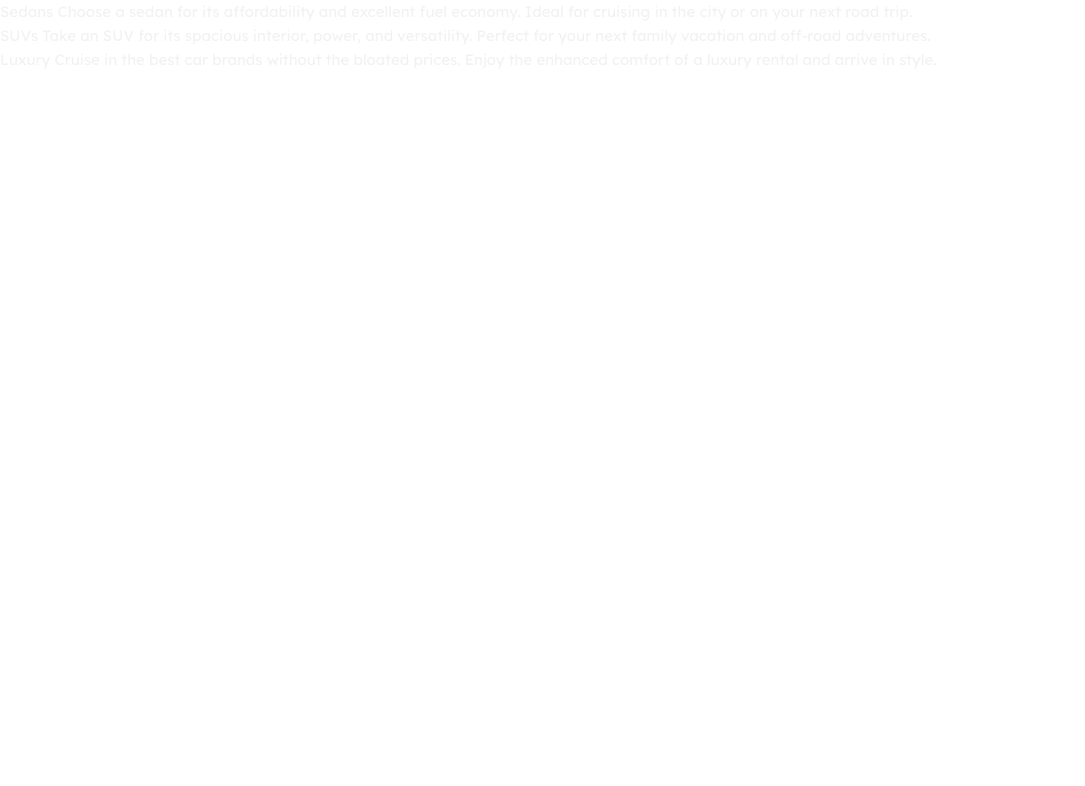
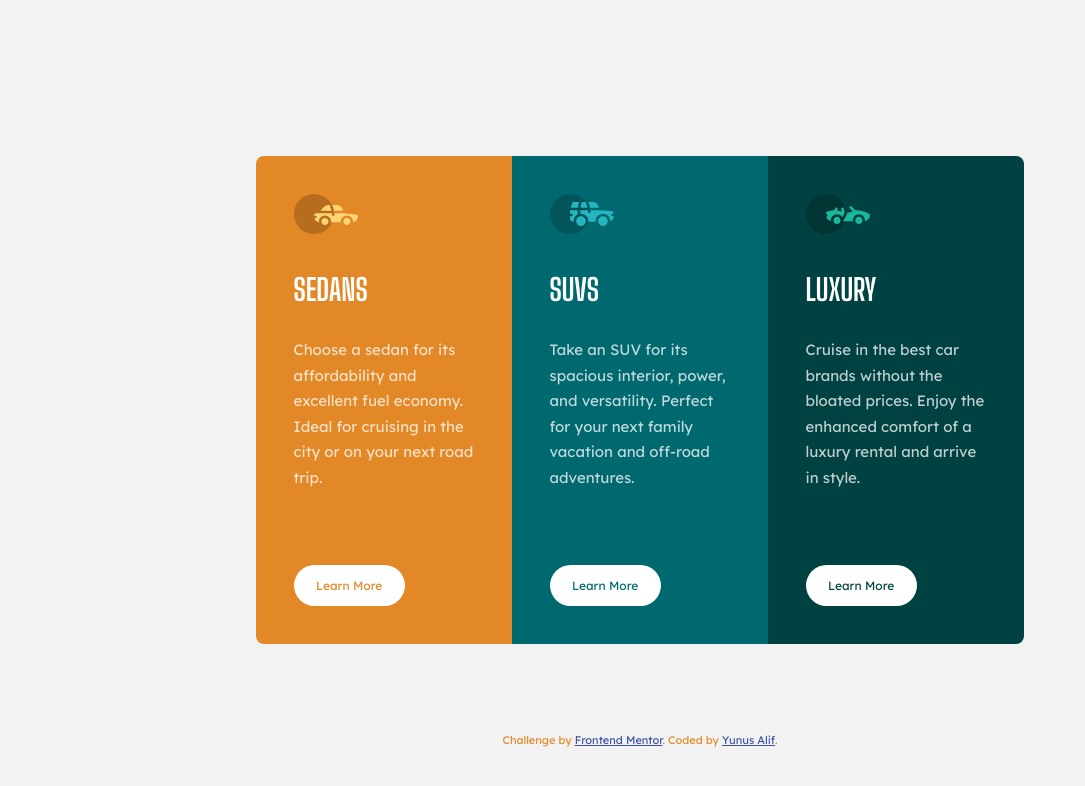
Before and after one commit to yunusugm/3-column-card-preview, a plain HTML site: page index.html in a window 1280 px wide. Shown: the whole page, without its empty margins (0-1085 px from the left). Drawn offline with Linux system fonts and the light colour scheme.

Commit message:
finish but this code need refactoring

```diff
--- a/index.html
+++ b/index.html
@@ -13,24 +13,45 @@
   <body>
     <main class="card">
       <div class="column column-orange">
-        Sedans Choose a sedan for its affordability and excellent fuel economy. Ideal for cruising
-        in the city or on your next road trip.
+        <img src="images/icon-sedans.svg" alt="Sedan" class="icon" />
+
+        <h1 class="heading">Sedans</h1>
+        <p class="paragraph">
+          Choose a sedan for its affordability and excellent fuel economy. Ideal for cruising in the
+          city or on your next road trip.
+        </p>
+
+        <a href="#" class="cta cta-orange">learn more</a>
       </div>
 
       <div class="column column-cyan">
-        SUVs Take an SUV for its spacious interior, power, and versatility. Perfect for your next
-        family vacation and off-road adventures.
+        <img src="images/icon-suvs.svg" alt="Sedan" class="icon" />
+
+        <h1 class="heading">SUVs</h1>
+        <p class="paragraph">
+          Take an SUV for its spacious interior, power, and versatility. Perfect for your next
+          family vacation and off-road adventures.
+        </p>
+
+        <a href="#" class="cta cta-cyan">learn more</a>
       </div>
       <div class="column column-dark">
-        Luxury Cruise in the best car brands without the bloated prices. Enjoy the enhanced comfort
-        of a luxury rental and arrive in style.
+        <img src="images/icon-luxury.svg" alt="Sedan" class="icon" />
+
+        <h1 class="heading">Luxury</h1>
+        <p class="paragraph">
+          Cruise in the best car brands without the bloated prices. Enjoy the enhanced comfort of a
+          luxury rental and arrive in style.
+        </p>
+
+        <a href="#" class="cta cta-dark">learn more</a>
       </div>
     </main>
 
-    <!-- <div class="attribution">
+    <div class="attribution">
       Challenge by
       <a href="https://www.frontendmentor.io?ref=challenge" target="_blank">Frontend Mentor</a>.
-      Coded by <a href="#">Your Name Here</a>.
-    </div> -->
+      Coded by <a href="https://github.com/frontendnus" target="_blank">Yunus Alif</a>.
+    </div>
   </body>
 </html>
--- a/sass/main.scss
+++ b/sass/main.scss
@@ -12,16 +12,135 @@ html {
 }
 
 body {
-  // font-family: 'Big Shoulders Display', cursive;
   font-family: "Lexend Deca", sans-serif;
   font-weight: 400;
-  line-height: 1.6;
-  color: $very-light-gray;
+  line-height: 1.7;
+  background-color: $very-light-gray;
+  color: #ffffff;
+
+  min-height: 100vh;
+  display: flex;
+  justify-content: center;
+  align-items: center;
+
+  @media only screen and (max-width: 37.5em) {
+    padding: 4rem 0;
+    flex-direction: column;
+  }
+}
+
+.card {
+  display: flex;
+  border-radius: 8px;
+  overflow: hidden;
+
+  @media only screen and (max-width: 37.5em) {
+    flex-direction: column;
+  }
+}
+
+.column {
+  padding: 2.5rem;
+  width: calc(60vw / 3);
+
+  @media only screen and (max-width: 68.125em) {
+    width: calc(80vw / 3);
+  }
+
+  @media only screen and (max-width: 50em) {
+    width: calc(90vw / 3);
+  }
+
+  @media only screen and (max-width: 37.5em) {
+    width: 90vw;
+  }
+
+  &-orange {
+    background-color: $bright-orange;
+  }
+
+  &-cyan {
+    background-color: $dark-cyan;
+  }
+
+  &-dark {
+    background-color: $very-dark-cyan;
+  }
+}
+
+.heading {
+  font-family: "Big Shoulders Display", cursive;
+  text-transform: uppercase;
+  margin: 1.5rem 0;
+}
+
+.paragraph {
+  color: $transparent-white;
+  margin-bottom: 5rem;
+
+  @media only screen and (max-width: 37.5em) {
+    margin-bottom: 1.5rem;
+  }
+}
+
+.cta {
+  display: inline-block;
+  text-decoration: none;
+  text-transform: capitalize;
+  font-size: 0.8rem;
+  padding: 0.7rem 1.5rem;
+  border-radius: 24px;
+  background-color: #ffffff;
+  transition: ease 0.2s;
+
+  &:hover {
+    transform: scale(1.1);
+    box-shadow: 0 8px 16px rgba($very-light-gray, 0.3);
+  }
+
+  &:active {
+    transform: scale(1);
+    box-shadow: 0 4px 8px rgba($very-light-gray, 0.3);
+  }
+
+  &-orange {
+    color: $bright-orange;
+  }
+
+  &-cyan {
+    color: $dark-cyan;
+  }
+
+  &-dark {
+    color: $very-dark-cyan;
+  }
+
+  @media only screen and (max-width: 37.5em) {
+    &:hover,
+    &:active {
+      transform: none;
+      box-shadow: none;
+    }
+  }
 }
 
 .attribution {
   font-size: 11px;
   text-align: center;
+  color: $bright-orange;
+  position: absolute;
+  bottom: 50px;
+
+  @media only screen and (max-width: 74.375em) {
+    bottom: 30px;
+  }
+  @media only screen and (max-width: 43.75em) {
+    bottom: 15px;
+  }
+  @media only screen and (max-width: 37.5em) {
+    position: relative;
+    bottom: -10px;
+  }
 
   & a {
     color: hsl(228, 45%, 44%);
```
Also changed, not shown: css/main.css, 1 other file.
